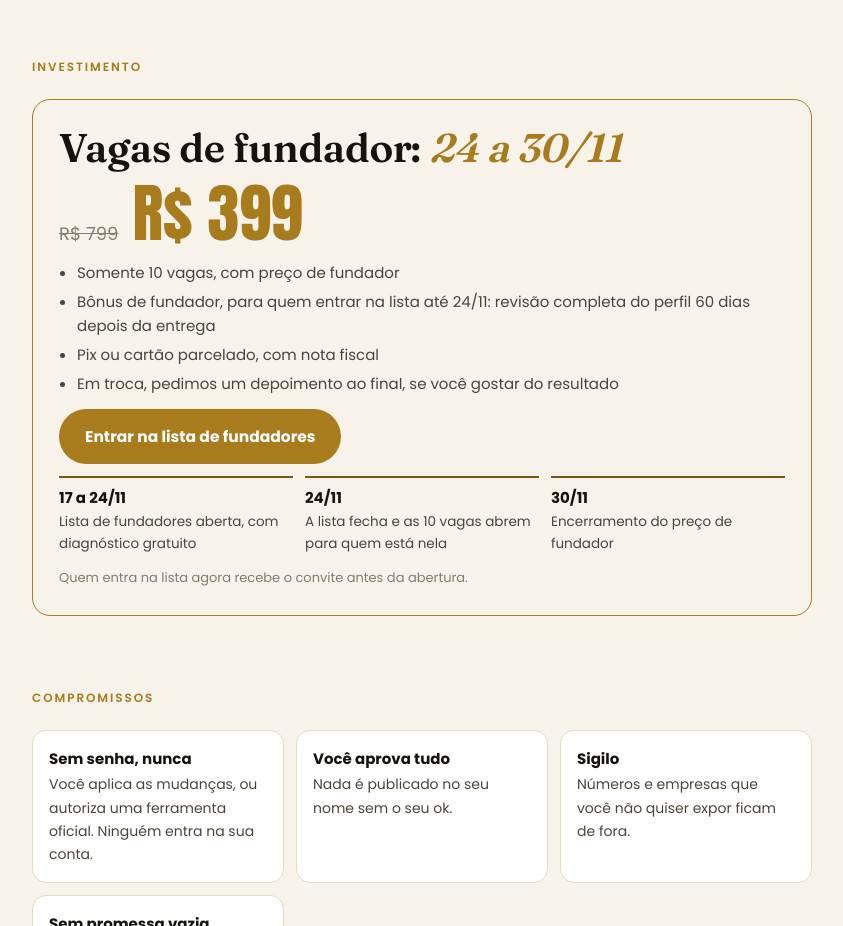
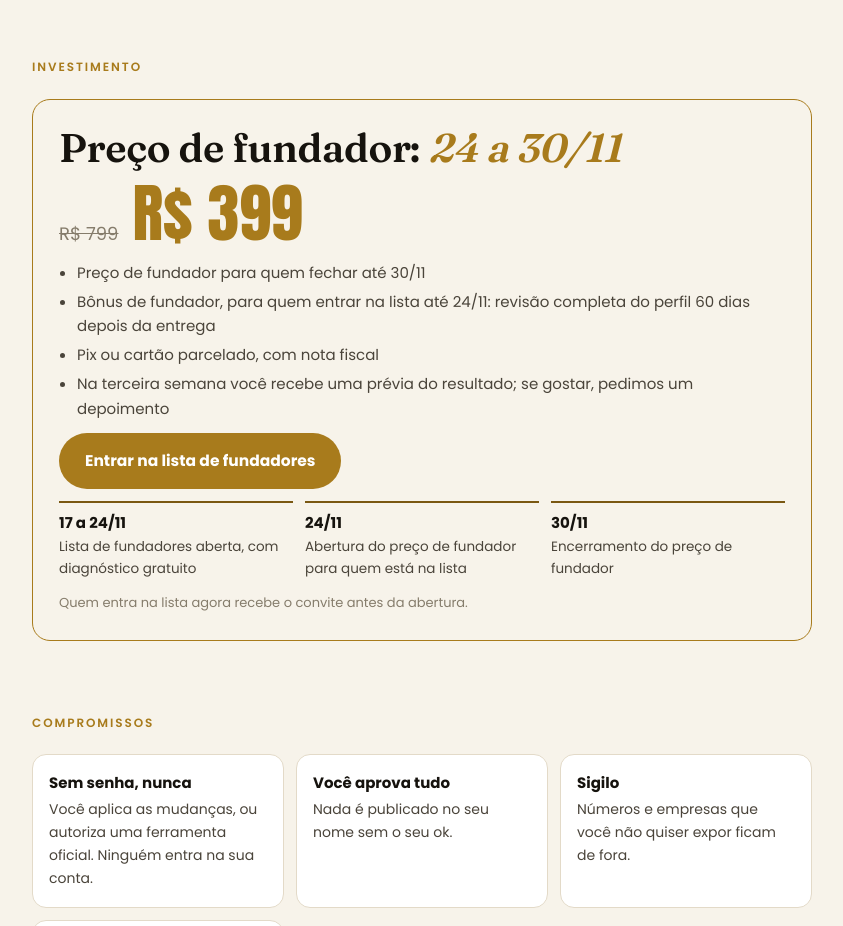
Before and after one commit to grupoimperio-tec/site, a plain HTML site: page consultoria/index.html in a window 1280 px wide. Shown: the part 3280-4206 px from the top of the page, without its empty margins (218-1061 px from the left). Drawn offline with Linux system fonts and the light colour scheme.

Commit message:
Consultoria: preço de fundador sem limite de vagas até 30/11; depoimento na prévia da semana 3

```diff
--- a/consultoria/index.html
+++ b/consultoria/index.html
@@ -169,7 +169,7 @@ if(document.body)go();else document.addEventListener('DOMContentLoaded',go);})()
     <ul>
       <li>Diagnóstico do seu perfil sem esperar a fila da semana</li>
       <li>Lugar na Lista de Fundadores, com conteúdo toda semana</li>
-      <li>Prioridade nas 10 vagas de fundador (R$ 399 em vez de R$ 799)</li>
+      <li>Preço de fundador até 30/11: R$ 399 em vez de R$ 799</li>
       <li>Depois do diagnóstico, 3 convites para repassar a quem fizer sentido</li>
     </ul>
     <div class="ctas"><a class="btn" id="convite-btn" href="#" target="_blank" rel="noopener">Ativar meu convite no WhatsApp</a><a class="btn sec" href="#como">Antes, ver como funciona</a></div>
@@ -262,18 +262,18 @@ if(document.body)go();else document.addEventListener('DOMContentLoaded',go);})()
   <section>
     <span class="eyebrow">Investimento</span>
     <div class="preco">
-      <h2>Vagas de fundador: <em>24 a 30/11</em></h2>
+      <h2>Preço de fundador: <em>24 a 30/11</em></h2>
       <div class="linha-preco"><span class="de">R$ 799</span><span class="por">R$ 399</span></div>
       <ul>
-        <li>Somente 10 vagas, com preço de fundador</li>
+        <li>Preço de fundador para quem fechar até 30/11</li>
         <li>Bônus de fundador, para quem entrar na lista até 24/11: revisão completa do perfil 60 dias depois da entrega</li>
         <li>Pix ou cartão parcelado, com nota fiscal</li>
-        <li>Em troca, pedimos um depoimento ao final, se você gostar do resultado</li>
+        <li>Na terceira semana você recebe uma prévia do resultado; se gostar, pedimos um depoimento</li>
       </ul>
       <div class="ctas"><a class="btn" href="https://chat.whatsapp.com/INHuilBjIyi6ZJvBAdgOVB" target="_blank" rel="noopener">Entrar na lista de fundadores</a></div>
       <div class="cal">
         <div><b>17 a 24/11</b>Lista de fundadores aberta, com diagnóstico gratuito</div>
-        <div><b>24/11</b>A lista fecha e as 10 vagas abrem para quem está nela</div>
+        <div><b>24/11</b>Abertura do preço de fundador para quem está na lista</div>
         <div><b>30/11</b>Encerramento do preço de fundador</div>
       </div>
       <p class="nota">Quem entra na lista agora recebe o convite antes da abertura.</p>
```
